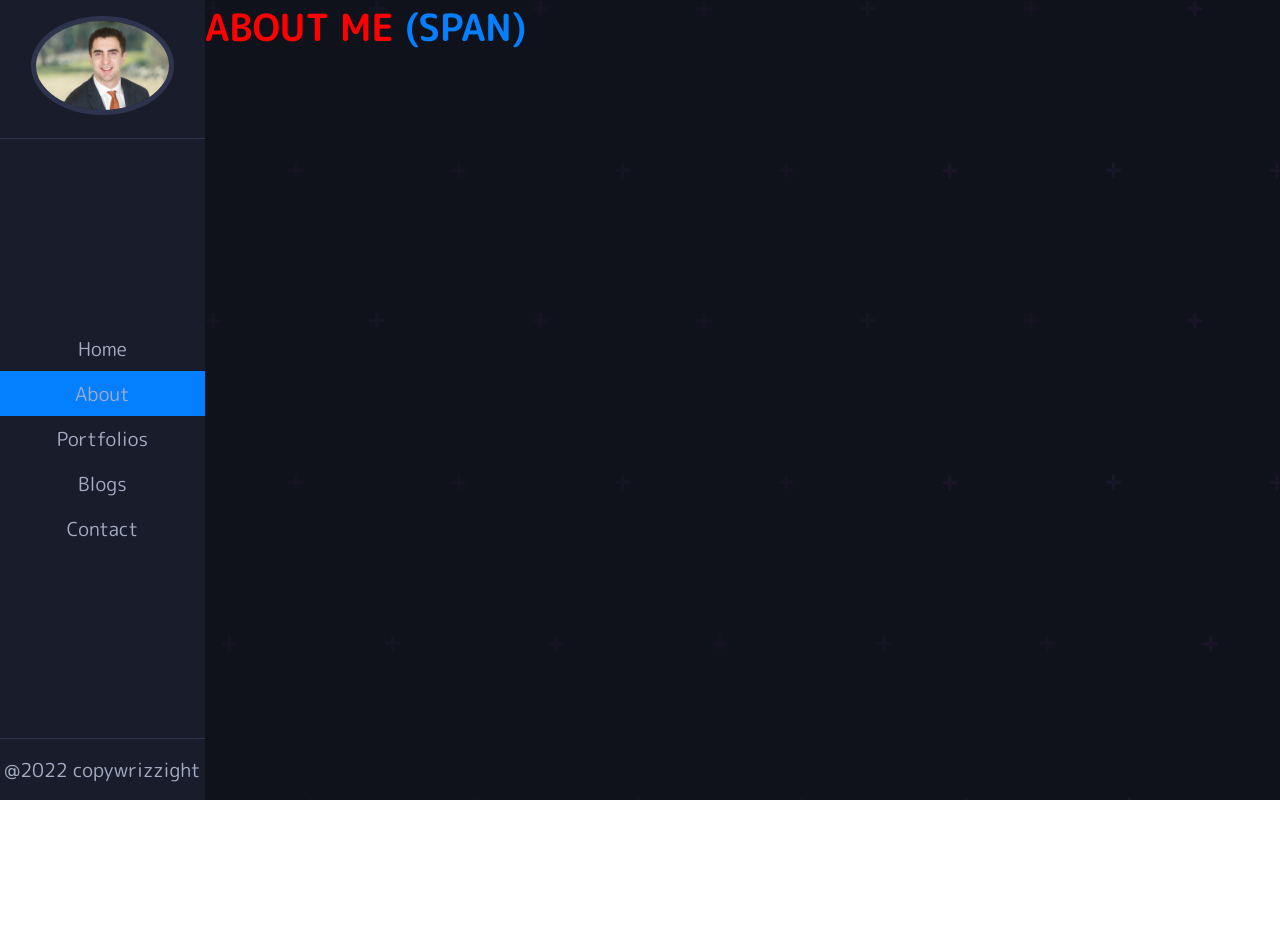
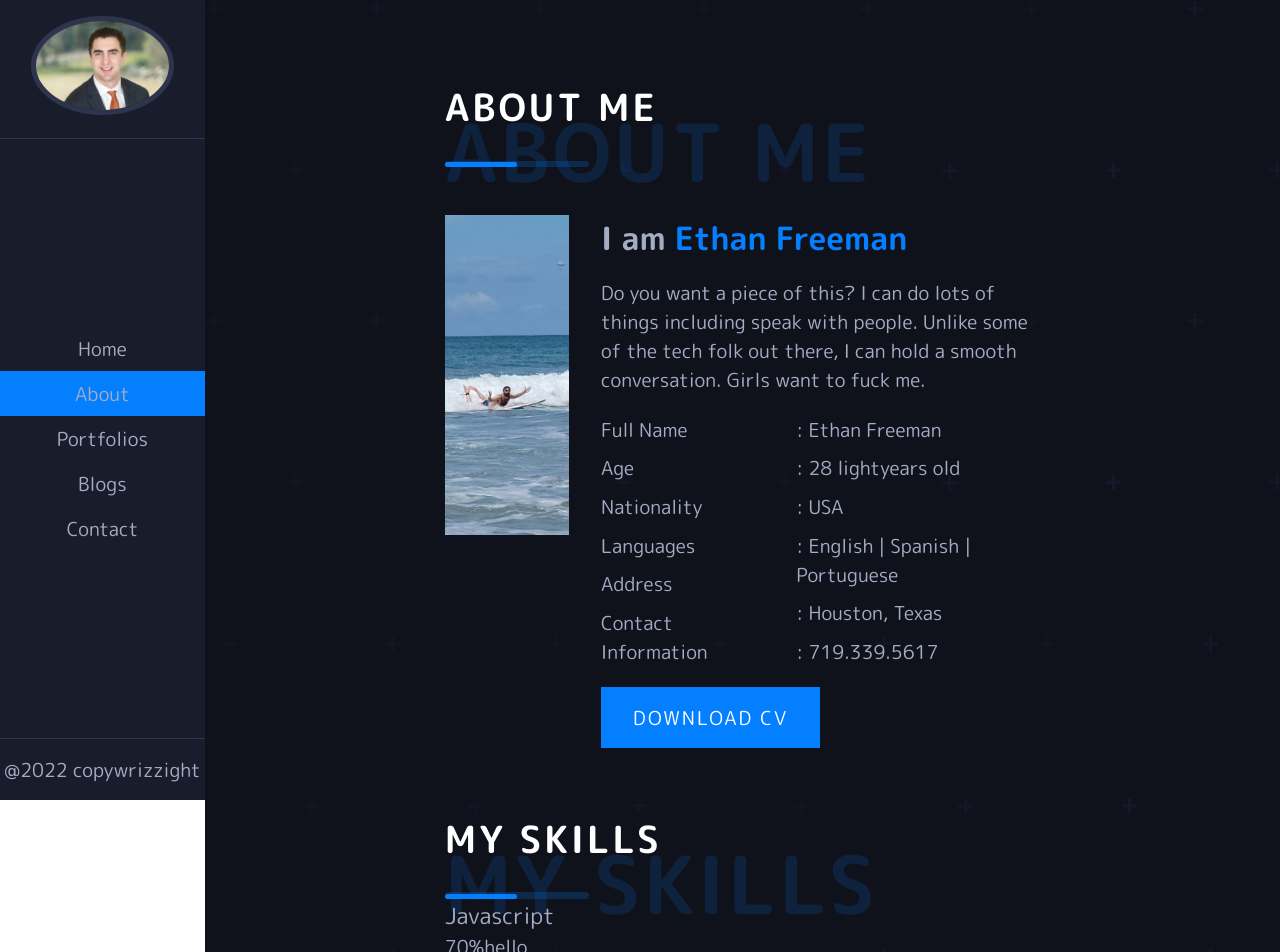
Before and after one commit to ethanfree23/portfolio, a React (Create React App) app in the folder client/: page /about in a window 1280 px wide. Shown: the top 952 px of the page. Before the commit the page ends 800 px from the top, so only its background shows below. Built offline with nearby package versions, Linux system fonts and the light colour scheme.

Commit message:
skills section started

```diff
--- a/client/src/App.scss
+++ b/client/src/App.scss
@@ -1,6 +1,8 @@
+@import './styles/aboutpage';
 @import './styles/layout';
+@import './styles/typography';
 @import './styles/navbar';
-@import './styles/typography';
+@import './styles/skill';
 @import './styles/title';
 
 * {
--- /dev/null
+++ b/client/src/Components/SkillsSection.js
@@ -0,0 +1,19 @@
+import React from 'react'
+
+function SkillsSection({ skill, progress }) {
+    return (
+        <div className="SkillsSection">
+            <div className="skills-container">
+                <h5 className="skill-title">{skill}</h5>
+                <div className="skill-bar">
+                    <p className="skill-text">{progress}</p>
+                    <div className="skill-progress">
+                        <p>hello</p>
+                    </div>
+                </div>
+            </div>
+        </div>
+    )
+}
+
+export default SkillsSection
--- a/client/src/Components/Title.js
+++ b/client/src/Components/Title.js
@@ -1,12 +1,12 @@
 import React from 'react'
 
-function Title({title, span}) {
+function Title({ title, span }) {
   return (
     <div className="Title">
-        <h3>
-            {title}
-            <span> (span)</span>
-        </h3>
+      <h3>
+        {title}
+        <span>{title}</span>
+      </h3>
     </div>
   )
 }
--- a/client/src/Pages/AboutPage.js
+++ b/client/src/Pages/AboutPage.js
@@ -1,14 +1,19 @@
 import '../styles/_aboutpage.scss'
 import React from 'react';
 import Title from '../Components/Title.js'
+import ImageSection from './ImageSection.js'
+import SkillsSection from '../Components/SkillsSection.js'
 
 
 function AboutPage() {
   return (
     <div>
-        <div className="AboutPage">
-            <Title title={'About Me'} span={'About Me'} />
-        </div>
+      <div className="AboutPage">
+        <Title title={'About Me'} span={'About Me'} />
+        <ImageSection />
+        <Title title={'My Skills'} span={'My Skills'} />
+        <SkillsSection skill={'Javascript'} progress={'70%'}/>
+      </div>
     </div>
   )
 }
--- /dev/null
+++ b/client/src/Pages/ImageSection.js
@@ -0,0 +1,41 @@
+import React from 'react'
+import about from '../img/MeSurfing.jpeg'
+
+function ImageSection() {
+    return (
+        <div className="ImageSection">
+            <div className="img">
+                <img src={about} alt="" />
+            </div>
+            <div className="about-info">
+                <h4>I am <span> Ethan Freeman</span></h4>
+                <p className="about-text">
+                    Do you want a piece of this? I can do lots of things including speak with people.
+                    Unlike some of the tech folk out there, I can hold a smooth conversation.
+                    Girls want to fuck me.
+                </p>
+                <div className="about-details">
+                    <div className="left-section">
+                        <p>Full Name</p>
+                        <p>Age</p>
+                        <p>Nationality</p>
+                        <p>Languages</p>
+                        <p>Address</p>
+                        <p>Contact Information</p>
+                    </div>
+                    <div className="right-section">
+                        <p>: Ethan Freeman</p>
+                        <p>: 28 lightyears old</p>
+                        <p>: USA</p>
+                        <p>: English | Spanish | Portuguese</p>
+                        <p>: Houston, Texas</p>
+                        <p>: 719.339.5617</p>
+                    </div>
+                </div>
+                <button className="btn">Download CV</button>
+            </div>
+        </div>
+    )
+}
+
+export default ImageSection
--- a/client/src/styles/_aboutpage.scss
+++ b/client/src/styles/_aboutpage.scss
@@ -1,3 +1,67 @@
-.AboutPage{
-    color: red;
+.ImageSection {
+    display: flex;
+    margin-top: 3rem;
+    margin-bottom: 4rem;
+
+    .img {
+        width: 75%;
+        height: 40vh;
+
+        img {
+            width: 100%;
+            object-fit: cover;
+            height: 100%;
+        }
+    }
+
+    .about-info {
+        margin-left: 2rem;
+
+        h4 {
+            font-size: 2rem;
+        }
+
+        .about-text {
+            padding: 1rem 0;
+        }
+    }
 }
+
+.about-details {
+    display: flex;
+    p{
+        padding: .3rem 0;
+    }
+    .right-section {
+        margin-left: 2.3rem;
+    }
+}
+
+.btn {
+    padding: 1rem 2rem;
+    background-color: #037FFF;
+    outline: none;
+    border: none;
+    font-family: inherit;
+    font-size: inherit;
+    color: white;
+    text-transform: uppercase;
+    cursor: pointer;
+    letter-spacing: 2px;
+    margin-top: 1rem;
+    position: relative;
+    &::after{
+        position: absolute;
+        content: "";
+        width: 0%;
+        height: .3rem;
+        left: 0;
+        bottom: 0;
+        background-color: #a4acc4;
+        transition: all 0.4s ease-in-out;
+    }
+    &:hover::after{
+        width: 100%;
+
+    }
+}
--- a/client/src/styles/_layout.scss
+++ b/client/src/styles/_layout.scss
@@ -14,6 +14,8 @@
         background-image: url(../img/dots.svg);
         display: grid;
         position: relative;
-
+        .content{
+            margin: 5rem 15rem;
+        }
     }
 }
--- /dev/null
+++ b/client/src/styles/_skill.scss
@@ -0,0 +1,29 @@
+.SkillsSection{
+    // margin: 4.5rem 0;
+}
+.skills-container{
+    .skill-title{
+        font-size: 1.4rem;
+        font-weight: 400;
+
+    }
+    .skill-bar{
+        display: flex;
+        align-items: center;
+        .skill-text{
+        }
+        .skill-progress{
+            width: 100%;
+            // position: relative;
+            &::before{
+                width: 4rem;
+                height: .4rem;
+                position: absolute;
+                left: 0;
+                bottom: 0;
+                background-color: red;
+            }
+        }
+    }
+
+}
--- a/client/src/styles/_title.scss
+++ b/client/src/styles/_title.scss
@@ -1,4 +1,35 @@
 .Title{
     text-transform: uppercase;
     font-size: 2rem;
+    color: white;
+    position: relative;
+    padding-bottom: 2rem;
+    letter-spacing: 3px;
+    &::before{
+        content: " ";
+        bottom: 0;
+        position: absolute;
+        left: 0;
+        background-color: #0381ff38;
+        width: 9rem;
+        height: .4rem;
+        border-radius: 50px;
+    }
+    &::after{
+        content: " ";
+        bottom: 0;
+        position: absolute;
+        left: 0;
+        background-color: #037FFF;
+        width: 4.5rem;
+        height: .3rem;
+        border-radius: 50px;
+    }
+    span {
+        position: absolute;
+        top: 15%;
+        left: 0%;
+        font-size: 5rem;
+        opacity: 0.15;
+    }
 }
```
Also changed, not shown: client/src/img/MeSurfing.jpeg (added).
